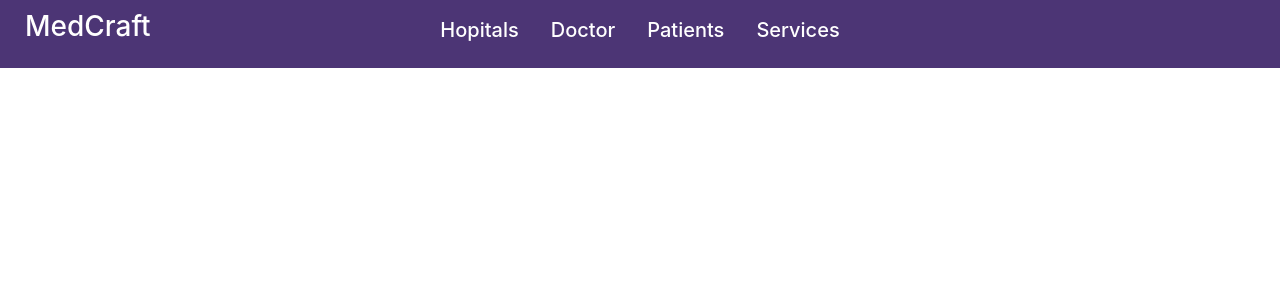
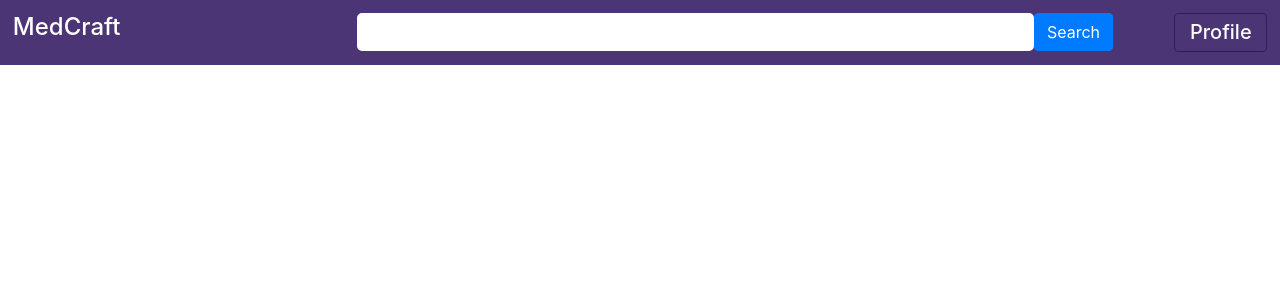
Before and after one commit to santyogesh/medcraft_frontend_ng, an Angular app: page /organization/dashboard in a window 1280 px wide. Shown: the top 300 px of the page. Built offline with nearby package versions, Linux system fonts and the light colour scheme.

Commit message:
organization dashboard updated + user login component started

```diff
--- a/src/app/Home/components/dashboard/org_dashboard/org_dashboard.component.css
+++ b/src/app/Home/components/dashboard/org_dashboard/org_dashboard.component.css
@@ -1,3 +1,26 @@
 .org-dashboard-navbar {
-    padding: 10px;
+    background-color: rgb(76, 53, 117);
+    padding: 1%;
 }
+
+.profile-logo {
+    /* margin-left: 60%; */
+}
+
+.profile-btn {
+    padding-left: 5%;
+    padding-right: 5%;
+    background-color: rgb(76, 53, 117);
+    border-color: rgb(55, 27, 88);
+}
+
+.profile-btn:hover {
+    background-color: rgb(55, 27, 88);
+}
+
+.searchText {
+    width: 700px;
+    margin-left: 3%;
+    border: 2px solid white;
+    border-radius: 5px;
+}
--- a/src/app/Home/components/dashboard/org_dashboard/org_dashboard.component.html
+++ b/src/app/Home/components/dashboard/org_dashboard/org_dashboard.component.html
@@ -1,29 +1,26 @@
-<div class="container-fluid org-dashboard-navbar bg_color_1 d-flex justify-content-between">
-        <div class="container">
-            <p class="text-white h3">
+<div class="container-fluid org-dashboard-navbar">
+    <div class="row">
+        <div class="col-sm-3">
+            <p class="text-white h4">
                 MedCraft
             </p>
         </div>
-        <div class="container d-flex justify-content-between">
-            <p class="nav-link text-white h5">
-                Hopitals
-            </p>
 
-            <p routerLink="/org_signup" class="text-white h5 nav-link">
-                Doctor
-            </p>
-
-            <p  class="text-white h5 nav-link">
-                Patients
-            </p>
-
-            <p class="text-white h5 nav-link">
-                Services
-            </p>
+        <div class="col-sm-6">
+            <div class="d-inline-flex justify-content-between">
+                <input type="text" class="searchText" for="searchText" name="searchText" />
+                <button class="btn btn-primary"> Search </button>
+            </div>
         </div>
 
-        <div class="container">
+        <div class="col-sm-3">
+            <div class="d-flex flex-row-reverse profile-logo">
+                <button class="btn btn-primary profile-btn"><span class="text-white h5">Profile</span></button>
+            </div>
+        </div>
+    </div>
+</div>
 
-        </div>
+<div class="container">
 
 </div>
--- /dev/null
+++ b/src/app/login/org_login/org_login.component.html
@@ -0,0 +1,2 @@
+<div class="container">
+</div>
--- a/src/styles.css
+++ b/src/styles.css
@@ -10,3 +10,16 @@
 .link:hover {
     text-decoration: none;
 }
+
+
+.navbar-link {
+    padding-left: 4%;
+    padding-right: 4%;
+    border: 2px solid rgb(76, 53, 117);
+    border-radius: 2%;
+}
+
+.navbar-link:hover {
+    border-color: rgb(55, 27, 88);
+    cursor: pointer;
+}
```
Also changed, not shown: src/app/login/org_login/org_login.component.ts (added, +18 -0 lines), src/app/login/org_login/org_login.component.css (added).
